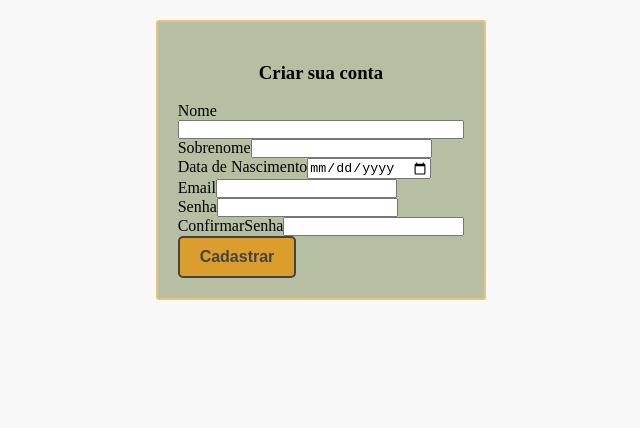
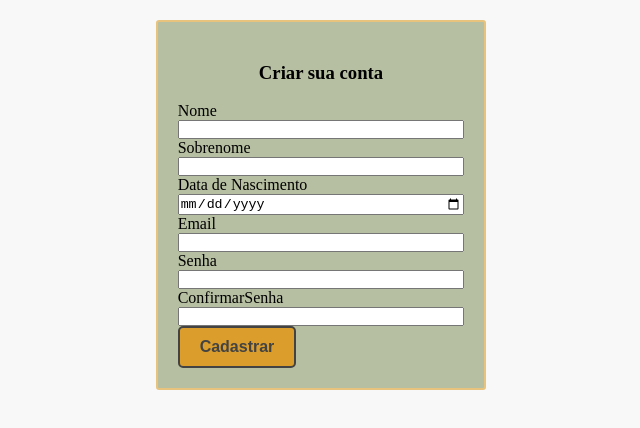
Before and after one commit to LynBv/Bem-te-vi-SocialMedia, a React (Vite) app in the folder front-end/: page /cadastro in a window 1280 px wide. Shown: the top 428 px of the page, without its empty margins (319-959 px from the left). Built offline with nearby package versions, Linux system fonts and the light colour scheme.

Commit message:
arrumando css

```diff
--- a/front-end/src/pages/Cadastro/Cadastro.module.css
+++ b/front-end/src/pages/Cadastro/Cadastro.module.css
@@ -33,6 +33,7 @@
 }
 
 .buttonCadastrar {
+
   background-color:#db9e2c;
   color:#434343;
   border: 2px solid, #434343;
@@ -42,3 +43,12 @@
   font-weight: bold;
   cursor: pointer;
 }
+.buttonCadastrar:hover {
+  background-color: #434343;
+  color: #ffffff; }
+
+  .areaButton{
+    align-items: center;
+    justify-content: center;
+
+  }
--- a/front-end/src/pages/Cadastro/index.jsx
+++ b/front-end/src/pages/Cadastro/index.jsx
@@ -54,7 +54,8 @@ export default function Posts() {
             <form onSubmit={handleSubmit(cadastrar)}>
               <div className={styles.fields}>
                 <label htmlFor="nome">Nome</label>
-                <input className={styles.camposTexto}
+                <input
+                  className={styles.camposTexto}
                   type="text"
                   name="nome"
                   id="nome"
@@ -66,6 +67,7 @@ export default function Posts() {
               <div className={styles.fields}>
                 <label htmlFor="sobrenome">Sobrenome</label>
                 <input
+                  className={styles.camposTexto}
                   type="text"
                   name="sobrenome"
                   id="sobrenome"
@@ -79,6 +81,7 @@ export default function Posts() {
               <div className={styles.fields}>
                 <label htmlFor="dataNascimento">Data de Nascimento</label>
                 <input
+                  className={styles.camposTexto}
                   type="date"
                   name="dataNascimento"
                   id="dataNascimento"
@@ -93,36 +96,33 @@ export default function Posts() {
               <div className={styles.fields}>
                 <label htmlFor="email">Email</label>
                 <input
+                  className={styles.camposTexto}
                   type="text"
                   name="email"
                   id="email"
                   {...register("email")}
-
                 />
 
-                <p className={styles.errorMessage}>
-                  {errors.email?.message}
-                </p>
+                <p className={styles.errorMessage}>{errors.email?.message}</p>
               </div>
 
               <div className={styles.fields}>
                 <label htmlFor="senha">Senha</label>
                 <input
+                  className={styles.camposTexto}
                   type="password"
                   name="senha"
                   id="senha"
                   {...register("senha")}
-
                 />
 
-                <p className={styles.errorMessage}>
-                  {errors.senha?.message}
-                </p>
+                <p className={styles.errorMessage}>{errors.senha?.message}</p>
               </div>
 
               <div className={styles.fields}>
                 <label htmlFor="confirmaSenha">ConfirmarSenha</label>
                 <input
+                  className={styles.camposTexto}
                   type="password"
                   name="confirmaSenha"
                   id="confirmaSenha"
@@ -133,9 +133,8 @@ export default function Posts() {
                   {errors.confirmaSenha?.message}
                 </p>
               </div>
-
-              <div>
-                <button className={styles.buttonCadastrar} type="submit">Cadastrar</button>
+              <div className={styles.areaButton}>
+                <button className={styles.buttonCadastrar}>Cadastrar</button>
               </div>
             </form>
           </div>
```
Lines whose indentation alone changed are shown as unchanged.
